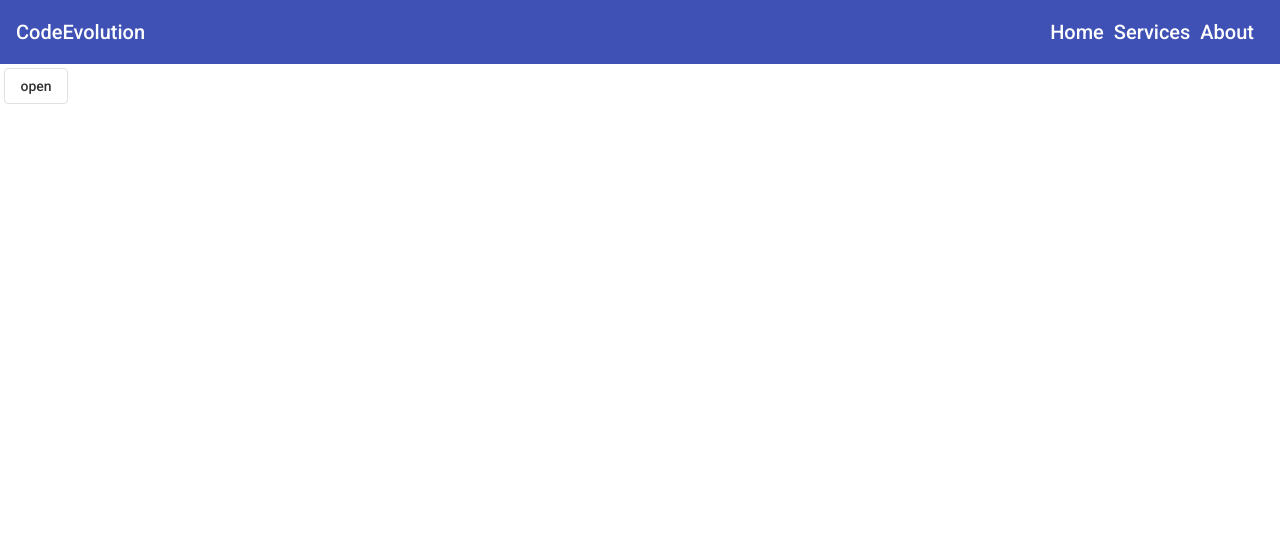
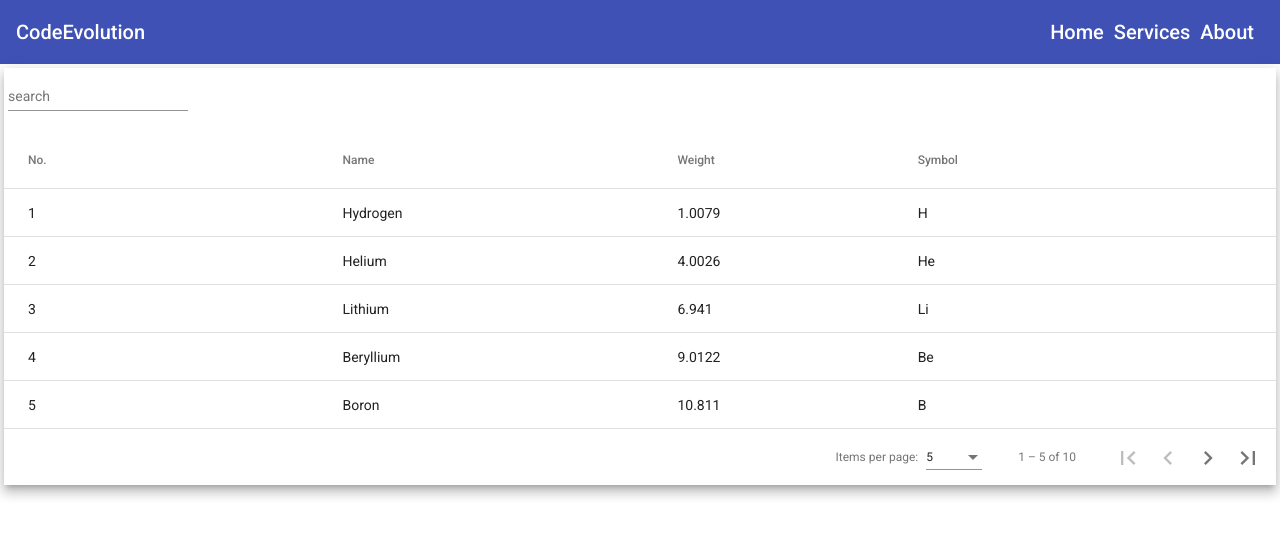
Before and after one commit to shivrajpro/angular-practice, an Angular app: page / in a window 1280 px wide. Shown: the top 536 px of the page. Built offline with nearby package versions, Linux system fonts and the light colour scheme.

Commit message:
mat table

```diff
--- a/src/app/app.component.html
+++ b/src/app/app.component.html
@@ -290,10 +290,10 @@
   </mat-form-field>
 
   <!-- <button mat-flat-button (click)="selectedValue=['angular','react']" >Select Angular and React</button> -->
-  <button mat-flat-button (click)="invertUISkills()" >Invert Selection</button>
+  <button mat-flat-button (click)="invertUISkills()">Invert Selection</button>
   <mat-form-field>
     <mat-label>FrontEnd</mat-label>
-    <mat-select multiple [(value)]="selectedUISkills" (selectionChange)="uiSelectionChanged(selectedUISkills)" >
+    <mat-select multiple [(value)]="selectedUISkills" (selectionChange)="uiSelectionChanged(selectedUISkills)">
       <mat-option value="angular">Angular</mat-option>
       <mat-option value="react">React</mat-option>
       <mat-option value="vue">Vue</mat-option>
@@ -303,7 +303,7 @@
     <mat-label>Topic</mat-label>
     <mat-select [(value)]="selectedValue" multiple (selectionChange)="log(selectedValue)">
       <mat-option value="none">None</mat-option>
-      <mat-optgroup label="Web" >
+      <mat-optgroup label="Web">
         <mat-option value="angular">Angular</mat-option>
         <mat-option value="react">React</mat-option>
         <mat-option value="vue">Vue</mat-option>
@@ -318,20 +318,17 @@
 </div>
 
 <!-- tooltip -->
-<div *ngIf="showElements.tooltip" >
-  <button mat-raised-button matTooltip="Welcome to CodeEvolution"
-  matTooltipPosition="below"
-  matTooltipShowDelay="1500"
-  matTooltipHideDelay="1000"
-  >hello</button>
+<div *ngIf="showElements.tooltip">
+  <button mat-raised-button matTooltip="Welcome to CodeEvolution" matTooltipPosition="below" matTooltipShowDelay="1500"
+    matTooltipHideDelay="1000">hello</button>
 </div>
 
 <!-- autocomplete -->
 <div *ngIf="showElements.autocomplete">
   <mat-form-field>
     <input type="text" matInput [matAutocomplete]="auto" />
-    <mat-autocomplete #auto="matAutocomplete" [displayWith]="displayFn" >
-      <mat-option *ngFor="let skill of uiSkills" [value]="skill" >
+    <mat-autocomplete #auto="matAutocomplete" [displayWith]="displayFn">
+      <mat-option *ngFor="let skill of uiSkills" [value]="skill">
         {{skill.name}}
       </mat-option>
     </mat-autocomplete>
@@ -340,8 +337,8 @@
   <mat-form-field>
     <input type="text" matInput [matAutocomplete]="autoNames" [formControl]="uiSkillFormCtrl" />
     <mat-hint>autocomplete with filter</mat-hint>
-    <mat-autocomplete #autoNames="matAutocomplete" >
-      <mat-option *ngFor="let skill of filteredUISkills | async" [value]="skill" >
+    <mat-autocomplete #autoNames="matAutocomplete">
+      <mat-option *ngFor="let skill of filteredUISkills | async" [value]="skill">
         {{skill}}
       </mat-option>
     </mat-autocomplete>
@@ -349,28 +346,29 @@
 </div>
 
 <!-- checkbox -->
-<div *ngIf="showElements.checkbox" class="m-4" >
+<div *ngIf="showElements.checkbox" class="m-4">
   <mat-checkbox>Subscribe</mat-checkbox><br>
-  <mat-checkbox color="primary" >Subscribe</mat-checkbox><br>
-  <mat-checkbox color="warn" >Subscribe</mat-checkbox><br>
-  <mat-checkbox labelPosition="before" >Subscribe</mat-checkbox>
+  <mat-checkbox color="primary">Subscribe</mat-checkbox><br>
+  <mat-checkbox color="warn">Subscribe</mat-checkbox><br>
+  <mat-checkbox labelPosition="before">Subscribe</mat-checkbox>
 </div>
 
 <!-- radio -->
 <!-- https://material.angular.io/components/radio/examples -->
-<div *ngIf="showElements.radio" class="m-4" >
+<div *ngIf="showElements.radio" class="m-4">
   <mat-radio-group>
     <mat-radio-button value="angular">Angular</mat-radio-button>
-    <mat-radio-button value="react" color="primary" >React</mat-radio-button>
-    <mat-radio-button value="vue" color="warn" >Vue</mat-radio-button>
+    <mat-radio-button value="react" color="primary">React</mat-radio-button>
+    <mat-radio-button value="vue" color="warn">Vue</mat-radio-button>
   </mat-radio-group>
 </div>
 
 <!-- date picker -->
 <div *ngIf="showElements.datePicker">
   <mat-form-field>
-    <input matInput [matDatepicker]="myDatePicker" [min]="minDate" [max]="maxDate" [matDatepickerFilter]="noWeekendFilter" />
-    <mat-datepicker-toggle [for]="myDatePicker" matSuffix ></mat-datepicker-toggle>
+    <input matInput [matDatepicker]="myDatePicker" [min]="minDate" [max]="maxDate"
+      [matDatepickerFilter]="noWeekendFilter" />
+    <mat-datepicker-toggle [for]="myDatePicker" matSuffix></mat-datepicker-toggle>
     <mat-datepicker #myDatePicker></mat-datepicker>
   </mat-form-field>
 </div>
@@ -378,11 +376,54 @@
 
 <!-- snackbar -->
 <div *ngIf="showElements.snackbar" class="m-4">
-  <button mat-raised-button (click)="openSnackbar()" >Delete</button>
-  <button mat-raised-button (click)="openCustomSnackbar()" >Custom</button>
+  <button mat-raised-button (click)="openSnackbar()">Delete</button>
+  <button mat-raised-button (click)="openCustomSnackbar()">Custom</button>
 </div>
 
 <!-- dialog -->
 <div *ngIf="showElements.dialog" class="m-4">
-  <button mat-stroked-button (click)="openDialog()" >open</button>
+  <button mat-stroked-button (click)="openDialog()">open</button>
 </div>
+
+<!-- table -->
+<div *ngIf="showElements.table" class="mat-elevation-z8 m-4" >
+  <mat-form-field class="m-4">
+    <input type="text" matInput placeholder="search" (keyup)="filterTable($event.target.value)" />
+  </mat-form-field>
+  <table mat-table [dataSource]="dataSource" matSort class="">
+
+    <!--- Note that these columns can be defined in any order.
+          The actual rendered columns are set as a property on the row definition" -->
+
+    <!-- Position Column -->
+    <ng-container matColumnDef="position">
+      <th mat-header-cell mat-sort-header *matHeaderCellDef> No. </th>
+      <td mat-cell *matCellDef="let element"> {{element.position}} </td>
+    </ng-container>
+
+    <!-- Name Column -->
+    <ng-container matColumnDef="name">
+      <th mat-header-cell *matHeaderCellDef mat-sort-header> Name </th>
+      <td mat-cell *matCellDef="let element"> {{element.name}} </td>
+    </ng-container>
+
+    <!-- Weight Column -->
+    <ng-container matColumnDef="weight">
+      <th mat-header-cell *matHeaderCellDef> Weight </th>
+      <td mat-cell *matCellDef="let element"> {{element.weight}} </td>
+    </ng-container>
+
+    <!-- Symbol Column -->
+    <ng-container matColumnDef="symbol">
+      <th mat-header-cell *matHeaderCellDef> Symbol </th>
+      <td mat-cell *matCellDef="let element"> {{element.symbol}} </td>
+    </ng-container>
+
+    <tr mat-header-row *matHeaderRowDef="displayedColumns"></tr>
+    <tr mat-row *matRowDef="let row; columns: displayedColumns;"
+    (click)="onRowClick(row)"
+    ></tr>
+  </table>
+
+  <mat-paginator [pageSizeOptions]="[5, 10, 20]" showFirstLastButtons ></mat-paginator>
+</div>
--- a/src/app/app.component.scss
+++ b/src/app/app.component.scss
@@ -1,32 +1,37 @@
-.mat-navbar{
+.mat-navbar {
     justify-content: space-between;
 
-    span{
+    span {
         padding-right: 1rem;
     }
 }
 
-mat-sidenav-container{
+mat-sidenav-container {
     height: 100vh;
 
-    mat-sidenav, mat-sidenav-content{
+    mat-sidenav,
+    mat-sidenav-content {
         padding: 16px;
     }
 
-    mat-sidenav{
-        width: 200px;
+    mat-sidenav {
+        width     : 200px;
         background: dodgerblue;
     }
 }
 
-.center{
+.center {
     margin: 10rem;
 }
 
-mat-grid-tile{
+mat-grid-tile {
     background: lightblue;
 }
 
-.m-4{
+table {
+    width: 100%;
+}
+
+.m-4 {
     margin: 4px;
 }
--- a/src/app/app.component.ts
+++ b/src/app/app.component.ts
@@ -1,18 +1,47 @@
-import { Component, OnInit } from '@angular/core';
+import { AfterViewInit, Component, OnInit, ViewChild } from '@angular/core';
 import { FormControl } from '@angular/forms';
 import { Observable } from "rxjs";
 import { map, startWith } from "rxjs/operators";
 import { MatSnackBar } from "@angular/material/snack-bar";
 import { MatDialog } from "@angular/material/dialog";
 import { DialogComponent } from './dialog/dialog.component';
+import { MatTableDataSource } from '@angular/material/table';
+import { MatSort } from '@angular/material/sort';
+import { MatPaginator } from '@angular/material/paginator';
+
+export interface PeriodicElement {
+  name: string;
+  position: number;
+  weight: number;
+  symbol: string;
+}
+
+const ELEMENT_DATA: PeriodicElement[] = [
+  { position: 1, name: 'Hydrogen', weight: 1.0079, symbol: 'H' },
+  { position: 2, name: 'Helium', weight: 4.0026, symbol: 'He' },
+  { position: 3, name: 'Lithium', weight: 6.941, symbol: 'Li' },
+  { position: 4, name: 'Beryllium', weight: 9.0122, symbol: 'Be' },
+  { position: 5, name: 'Boron', weight: 10.811, symbol: 'B' },
+  { position: 6, name: 'Carbon', weight: 12.0107, symbol: 'C' },
+  { position: 7, name: 'Nitrogen', weight: 14.0067, symbol: 'N' },
+  { position: 8, name: 'Oxygen', weight: 15.9994, symbol: 'O' },
+  { position: 9, name: 'Fluorine', weight: 18.9984, symbol: 'F' },
+  { position: 10, name: 'Neon', weight: 20.1797, symbol: 'Ne' },
+];
 
 @Component({
   selector: 'app-root',
   templateUrl: './app.component.html',
   styleUrls: ['./app.component.scss']
 })
-export class AppComponent implements OnInit {
+export class AppComponent implements OnInit, AfterViewInit {
   title: string = 'Angular Material';
+
+  @ViewChild(MatSort) sort: MatSort;
+  @ViewChild(MatPaginator) paginator: MatPaginator;
+
+  displayedColumns: string[] = ['position', 'name', 'weight', 'symbol'];
+  dataSource = new MatTableDataSource(ELEMENT_DATA);
 
   minDate = new Date(2021, 6, 28);
   maxDate = new Date(2021, 10, 27);//(new Date()).getMilliseconds;
@@ -33,8 +62,9 @@ export class AppComponent implements OnInit {
   sideNavOpened = false;
 
   showElements = {
-    "dialog":true,
-    "snackbar":false,
+    "table": true,
+    "dialog": false,
+    "snackbar": false,
     "datePicker": false,
     "typography": false,
     "buttons": false,
@@ -57,7 +87,20 @@ export class AppComponent implements OnInit {
     "radio": false
   }
 
-  constructor(private snackbar:MatSnackBar, private dialog: MatDialog) { }
+  constructor(private snackbar: MatSnackBar, private dialog: MatDialog) { }
+
+  ngAfterViewInit(): void {
+    this.dataSource.sort = this.sort;
+    this.dataSource.paginator = this.paginator;
+  }
+
+  onRowClick(row) {
+    console.log('>>', row);
+  }
+
+  filterTable(searchInput: string) {
+    this.dataSource.filter = searchInput.trim().toLowerCase();
+  }
 
   ngOnInit() {
     this.filteredUISkills = this.uiSkillFormCtrl.valueChanges.pipe(
@@ -66,26 +109,26 @@ export class AppComponent implements OnInit {
     )
   }
 
-  openDialog(){
-    const dialogRef = this.dialog.open(DialogComponent, {data:{name:'Shivraj'}});
+  openDialog() {
+    const dialogRef = this.dialog.open(DialogComponent, { data: { name: 'Shivraj' } });
 
-    dialogRef.afterClosed().subscribe((result)=>{
+    dialogRef.afterClosed().subscribe((result) => {
       console.log(`>> Dialog result:${result}`);
     })
   }
 
-  openCustomSnackbar(){
-    this.snackbar.openFromComponent(CustomSnackbarComponent, {duration:1000});
+  openCustomSnackbar() {
+    this.snackbar.openFromComponent(CustomSnackbarComponent, { duration: 1000 });
   }
 
-  openSnackbar(){
-    const snackbarRef = this.snackbar.open("Item was deleted","dismiss", {duration:1000});
+  openSnackbar() {
+    const snackbarRef = this.snackbar.open("Item was deleted", "dismiss", { duration: 1000 });
 
-    snackbarRef.afterDismissed().subscribe(()=>{
+    snackbarRef.afterDismissed().subscribe(() => {
       console.log('>> after dismiss');
     });
 
-    snackbarRef.onAction().subscribe(()=>{
+    snackbarRef.onAction().subscribe(() => {
       console.log('>> on action');
     })
   }
@@ -129,7 +172,7 @@ export class AppComponent implements OnInit {
 }
 
 @Component({
-  selector:'custom-snackbar',
-  template:`<span style="color:orange" >custom snackbar</span>`
+  selector: 'custom-snackbar',
+  template: `<span style="color:orange" >custom snackbar</span>`
 })
-export class CustomSnackbarComponent{}
+export class CustomSnackbarComponent { }
--- a/src/app/material/material.module.ts
+++ b/src/app/material/material.module.ts
@@ -23,8 +23,14 @@ import { MatDatepickerModule } from "@angular/material/datepicker";
 import { MatNativeDateModule } from "@angular/material/core";
 import { MatSnackBarModule } from "@angular/material/snack-bar";
 import { MatDialogModule } from "@angular/material/dialog";
+import { MatTableModule } from "@angular/material/table";
+import { MatSortModule } from '@angular/material/sort';
+import { MatPaginatorModule } from '@angular/material/paginator';
 
 const MaterialComponents = [
+  MatPaginatorModule,
+  MatSortModule,
+  MatTableModule,
   MatDialogModule,
   MatSnackBarModule,
   MatNativeDateModule,
```
